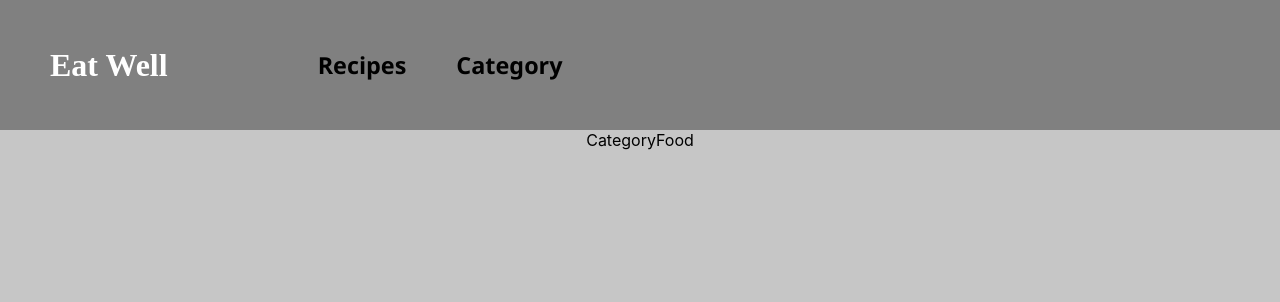
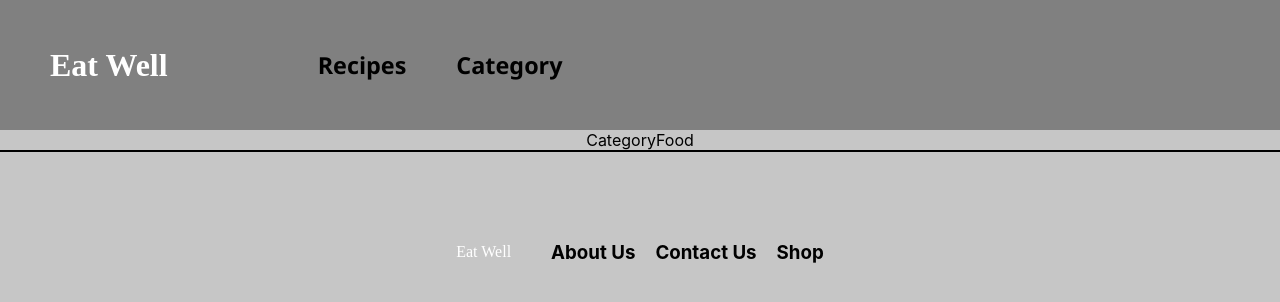
Before and after one commit to MaidHalilovic/recipe-finder, a React (Create React App) app: page /category in a window 1280 px wide. Shown: the top 302 px of the page. Built offline with nearby package versions, Linux system fonts and the light colour scheme.

Commit message:
Made a footer

```diff
--- a/src/App.tsx
+++ b/src/App.tsx
@@ -5,6 +5,7 @@ import Header from "./components/Header/Header";
 import HomePage from "./pages/HomePage/HomePage";
 import Recipes from "./pages/Recipes/Recipes";
 import Category from "./pages/CategoryFood/CategoryFood";
+import Footer from "./components/Footer/Footer";
 
 function App() {
   return (
@@ -16,6 +17,7 @@ function App() {
           <Route path='/recipes' element={<Recipes />} />
           <Route path='/category' element={<Category />} />
         </Routes>
+        <Footer />
       </BrowserRouter>
     </div>
   );
--- a/src/components/Footer/Footer.tsx
+++ b/src/components/Footer/Footer.tsx
@@ -1,9 +1,17 @@
-import React from 'react'
+import React from "react";
+import "./footer.css";
 
 const Footer = () => {
   return (
-    <div>Footer</div>
-  )
-}
+    <div className='footer'>
+      <div className='logo'>Eat Well</div>
+      <div className='text'>
+        <h3>About Us</h3>
+        <h3>Contact Us </h3>
+        <h3>Shop</h3>
+      </div>
+    </div>
+  );
+};
 
-export default Footer
+export default Footer;
--- a/src/components/Footer/footer.css
+++ b/src/components/Footer/footer.css
@@ -0,0 +1,13 @@
+.footer {
+  display: flex;
+  justify-content: center;
+  align-items: center;
+  gap: 40px;
+  border-top: 2px solid black;
+  height: 200px;
+}
+.text {
+  display: flex;
+  flex-direction: row;
+  gap: 20px;
+}
--- a/src/components/RandomMeals/RandomMeals.css
+++ b/src/components/RandomMeals/RandomMeals.css
@@ -1,4 +1,3 @@
-/* ...existing code... */
 .random-meals {
   padding: 16px;
 }
@@ -28,4 +27,3 @@
   font-size: 1rem;
   margin: 8px;
 }
-/* ...existing code... */
--- a/src/pages/HomePage/HomePage.tsx
+++ b/src/pages/HomePage/HomePage.tsx
@@ -20,9 +20,3 @@ const HomePage = () => {
 };
 
 export default HomePage;
-
-//5-6  random meals koji se refreshaju svaki put na reftesh stranice
-//search bar ce se napraviti
-//categories
-//popular meals
-//areas
```
